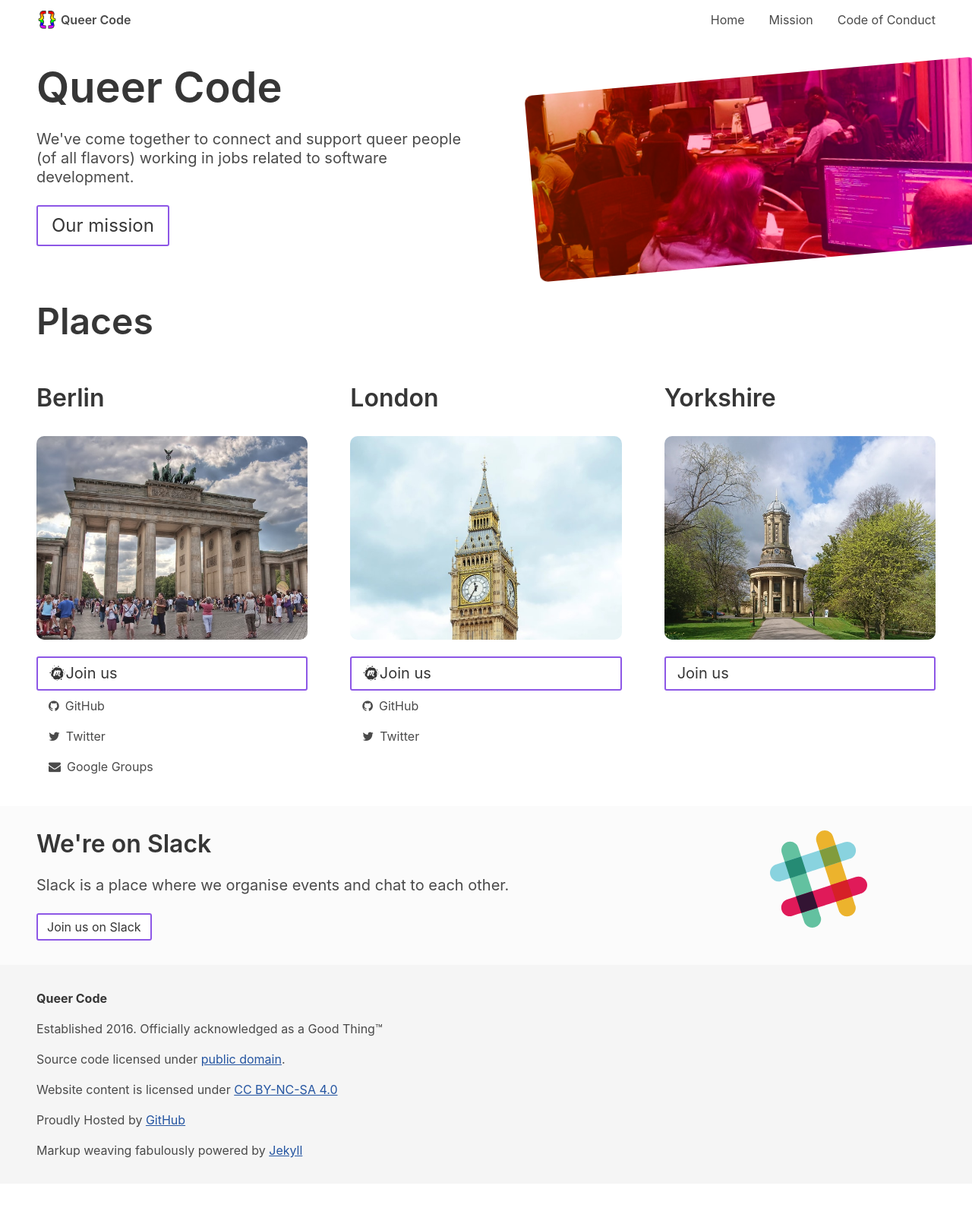
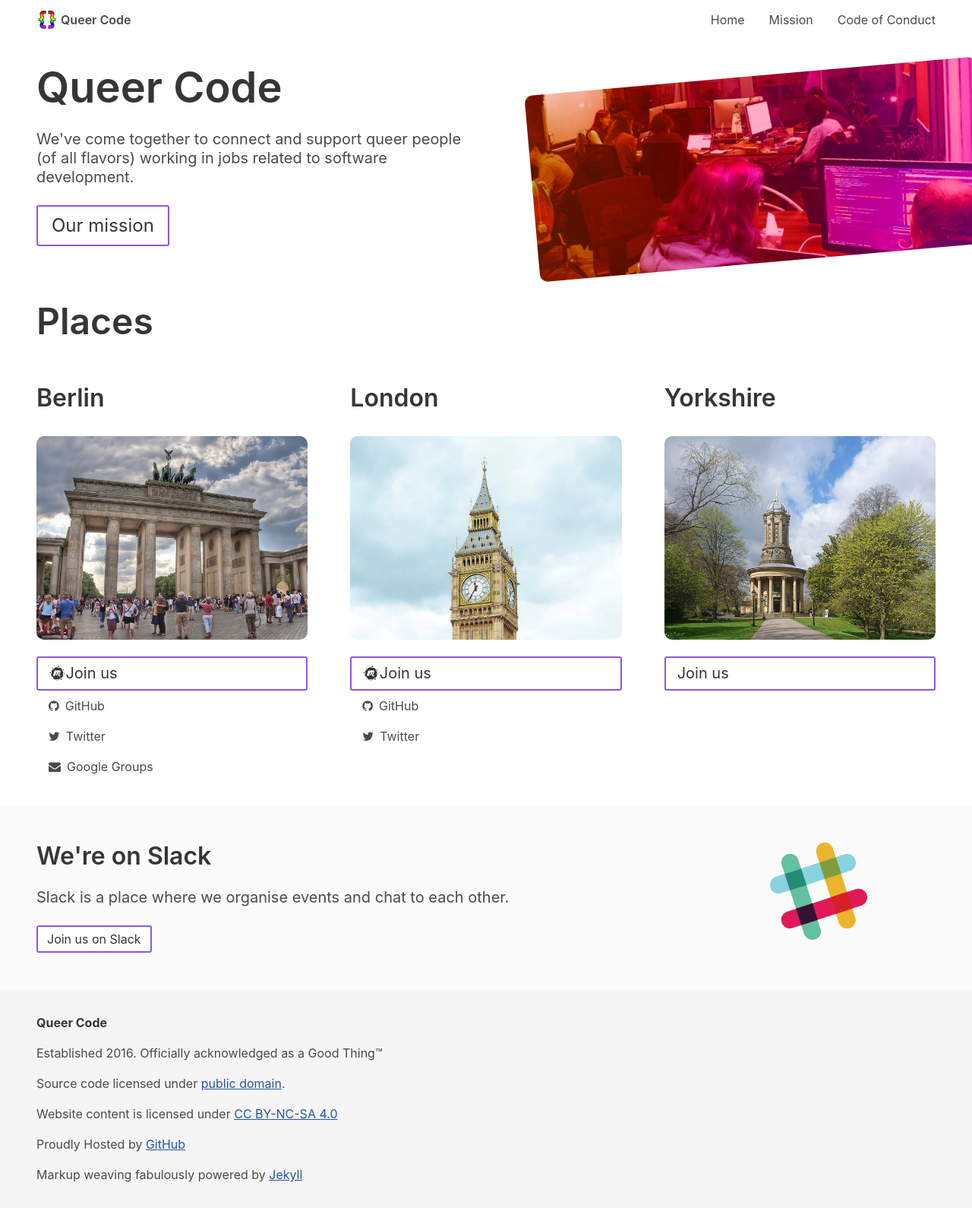
Before and after one commit to QueerCodeOrg/queercodeberlin.github.io, a Jekyll site: the page built from index.html, in a window 1280 px wide. Shown: the whole page at 76% size. Built offline with Jekyll 4.4.1, drawn with Linux system fonts in a browser that asks for light colours; before the commit the page ends 1558 px from its top, so only the background shows below that.

Commit message:
Fix overflow on smaller screens

```diff
--- a/_sass/queercode/components/slack.scss
+++ b/_sass/queercode/components/slack.scss
@@ -1,6 +1,5 @@
 .slack {
-  margin: 0 -2em;
-  padding: 2em 3em;
+  padding: 3em 1em;
 
   background: #fbfbfb;
 }
@@ -9,8 +8,10 @@
   width: 8em;
 }
 
+/* this is kinda naff, doing a negative margin */
 @media (min-width: 1024px) {
-  .slack .logo {
-    // margin: 2em;
+  .slack {
+    margin: 0 -2em;
+    padding: 3em;
   }
 }
```
